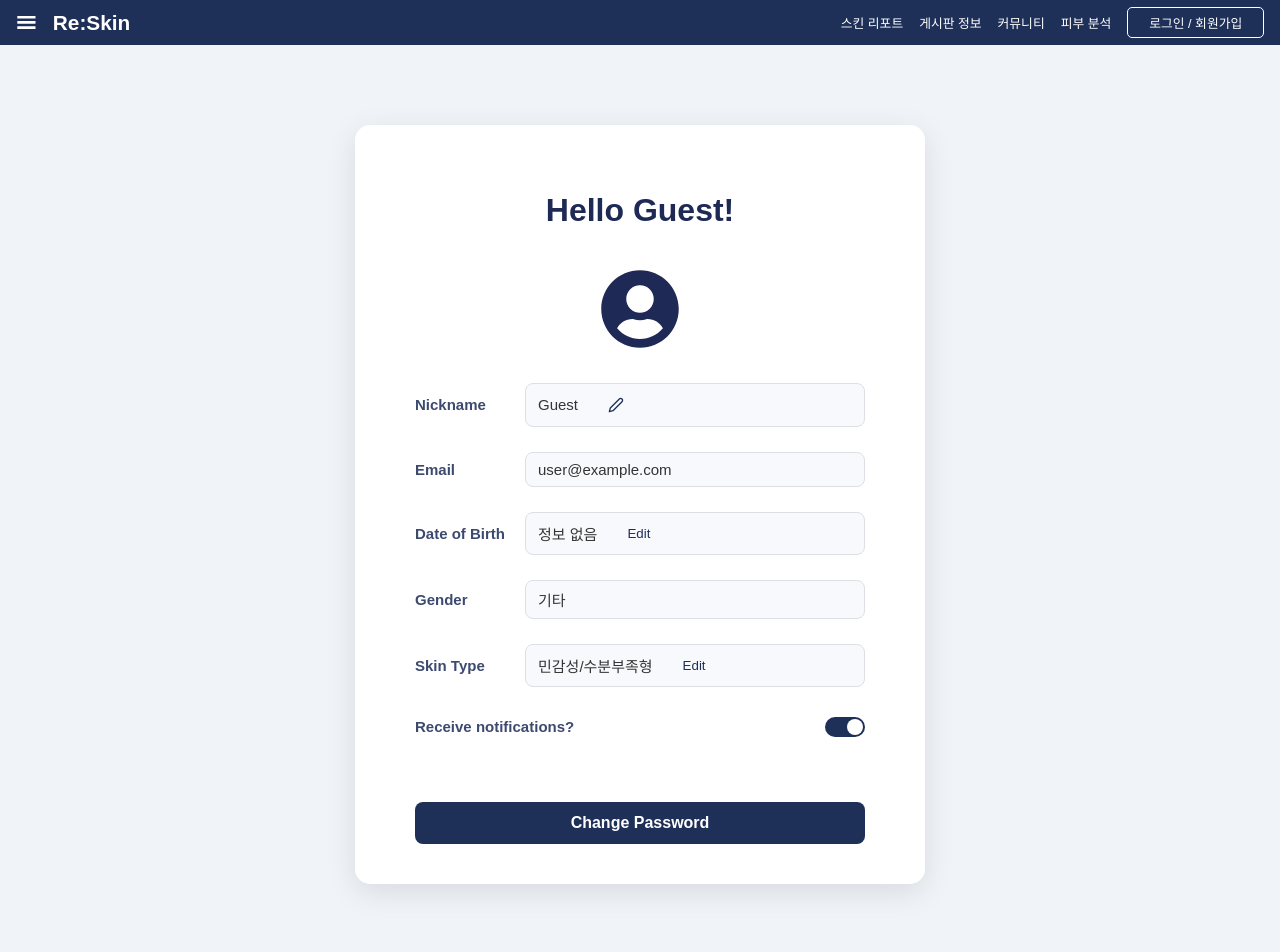
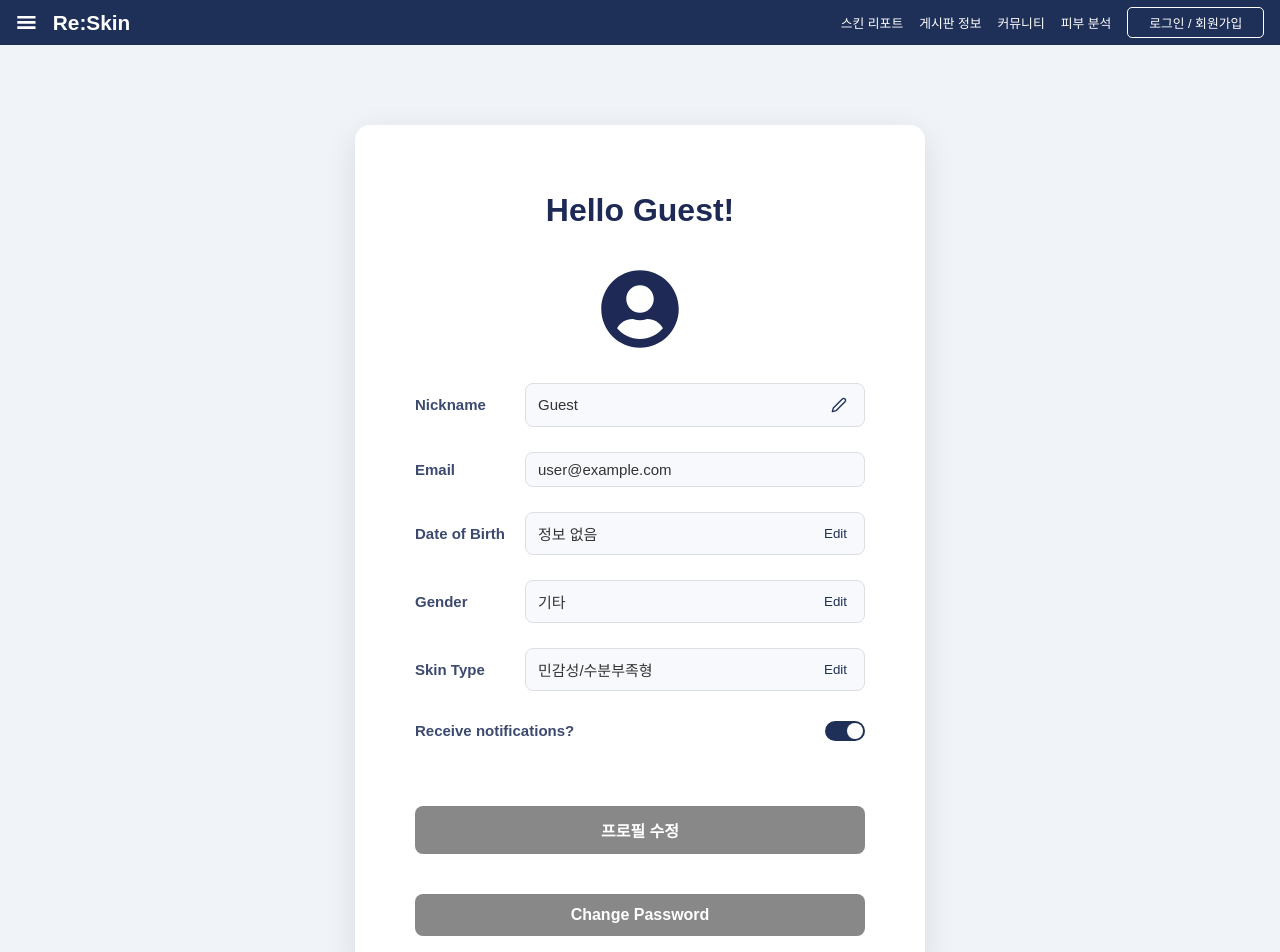
Before and after one commit to tab-captains/RE-Skin-fe, a React (Vite) app: page /profile in a window 1280 px wide. Shown: the top 952 px of the page. Built offline with nearby package versions, Linux system fonts and the light colour scheme.

Commit message:
feat: 프로필 수정 기능 추가

```diff
--- a/src/features/auth/context/AuthContext.jsx
+++ b/src/features/auth/context/AuthContext.jsx
@@ -23,6 +23,12 @@ export function AuthProvider({ children }) {
     const [isLoggedIn, setIsLoggedIn] = useState(!!localStorage.getItem("accessToken"));
     const [user, setUser] = useState(getInitialUser);
 
+    const updateUser = (newUserData) => {
+        const updatedUser = { ...user, ...newUserData };
+        localStorage.setItem("user_data", JSON.stringify(updatedUser));
+        setUser(updatedUser);
+    };
+
     const login = ({token, userData}) => {
         localStorage.setItem("accessToken", token);
         localStorage.setItem("user_data", JSON.stringify(userData));
@@ -43,7 +49,7 @@ export function AuthProvider({ children }) {
     };
 
     return (
-        <AuthContext.Provider value={{ isLoggedIn, user, login, logout}}>
+        <AuthContext.Provider value={{ isLoggedIn, user, login, logout, updateUser}}>
             {children}
         </AuthContext.Provider>
     );
--- a/src/features/auth/pages/ProfilePage.jsx
+++ b/src/features/auth/pages/ProfilePage.jsx
@@ -1,4 +1,4 @@
-import React, { useState } from 'react';
+import React, { useState, useEffect } from 'react';
 import styled from 'styled-components';
 import { FaUserCircle } from 'react-icons/fa';
 import { FiEdit2 } from 'react-icons/fi';
@@ -63,8 +63,24 @@ const InputDisplay = styled.div`
     font-size: 15px;
     margin-left: 10px;
     min-width: 180px;
-    justify-content: flex-start;
+    justify-content: ${props => props.$isEditing ? 'flex-start' : 'space-between'};
     gap: 15px;
+
+    input {
+        border: none;
+        background: none;
+        outline: none;
+        flex-grow: 1;
+        font-size: 15px
+    }
+
+    select {
+        border: none;
+        background: none;
+        outline: none;
+        flex-grow: 1;
+        font-size: 15px
+    }
 `;
 
 const EditButton = styled.button`
@@ -133,11 +149,11 @@ const ToggleSwitch = styled.label`
     }
 `;
 
-const ChangePasswordButton = styled.button`
+const ActionButton = styled.button`
     width: 100%;
     padding: 12px;
     margin-top: 40px;
-    background-color: ${colors.primary};
+    background-color: ${props => props.$isSave ? colors.primary : '#888'};
     color: white;
     border: none;
     border-radius: 8px;
@@ -147,20 +163,50 @@ const ChangePasswordButton = styled.button`
     transition: background-color 0.2s;
 
     &:hover {
-        background-color: ${colors.textAccent};
+        background-color: ${props => props.$isSave ? colors.textAccent : '#666'};
     }
 `;
 
 const ProfilePage = () => {
+    const { user, updateUser } = useAuth();
     const [receiveNotifications, setReceiveNotifications] = useState(true);
-    const { user } = useAuth();
+    const [isEditing, setIsEditing] = useState(false);
+
+    const [editedNickname, setEditedNickname] = useState(user?.username || "");
+    const [editedDob, setEditedDob] = useState(user?.dateOfBirth || "");
+    const [editedGender, setEditedGender] = useState(user?.gender || "male");
+
+    useEffect(() => {
+        setEditedNickname(user?.username || "");
+        setEditedDob(user?.dateOfBirth || "");
+        setEditedGender(user?.gender || "male");
+    }, [user]);
 
     const userData = {
         nickname: user?.username || "Guest",
         email: user?.email || "user@example.com",
-        dob: user?.dateOfBirth || "정보 없음", // ⭐️ 수정 완료: dateOfBirth 참조
+        dob: user?.dateOfBirth || "정보 없음",
         gender: user?.gender === 'male' ? '남성' : user?.gender === 'female' ? '여성' : '기타',
         skinType: "민감성/수분부족형",
+    };
+
+    const handleSave = () => {
+        if (updateUser) {
+            updateUser({
+                username: editedNickname,
+                dateOfBirth: editedDob,
+                gender: editedGender,
+            });
+        }
+        setIsEditing(false);
+    }
+
+    const handleActionClick = () => {
+        if (isEditing) {
+            handleSave();
+        } else {
+            setIsEditing(true);
+        }
     };
 
     return (
@@ -174,9 +220,19 @@ const ProfilePage = () => {
 
                 <UserInputGroup>
                     <Label>Nickname</Label>
-                    <InputDisplay>
-                        {userData.nickname}
-                        <EditButton><FiEdit2 size={16} /></EditButton>
+                    <InputDisplay $isEditing={isEditing}>
+                        {isEditing ? (
+                            <input
+                                type="text"
+                                value={editedNickname}
+                                onChange={(e) => setEditedNickname(e.target.value)}
+                            />
+                        ) : (
+                            <>
+                                {userData.nickname}
+                                <EditButton onClick={() => setIsEditing(true)}><FiEdit2 size={16} /></EditButton>
+                            </>
+                        )}
                     </InputDisplay>
                 </UserInputGroup>
 
@@ -189,16 +245,40 @@ const ProfilePage = () => {
 
                 <UserInputGroup>
                     <Label>Date of Birth</Label>
-                    <InputDisplay>
-                        {userData.dob}
-                        <EditButton>Edit</EditButton>
+                    <InputDisplay $isEditing={isEditing}>
+                        {isEditing ? (
+                            <input
+                                type="date"
+                                value={editedDob}
+                                onChange={(e) => setEditedDob(e.target.value)}
+                            />
+                        ) : (
+                            <>
+                                <span>{userData.dob}</span>
+                                <EditButton onClick={() => setIsEditing(true)}>Edit</EditButton>
+                            </>
+                        )}
                     </InputDisplay>
                 </UserInputGroup>
 
                 <UserInputGroup>
                     <Label>Gender</Label>
-                    <InputDisplay>
-                        {userData.gender}
+                    <InputDisplay $isEditing={isEditing}>
+                        {isEditing ? (
+                            <select
+                                value={editedGender}
+                                onChange={(e) => setEditedGender(e.target.value)}
+                            >
+                                <option value="male">남자</option>
+                                <option value="female">여자</option>
+                                <option value="other">기타</option>
+                            </select>
+                        ) : (
+                            <>
+                                <span>{userData.gender}</span>
+                                <EditButton onClick={() => setIsEditing(true)}>Edit</EditButton>
+                            </>
+                        )}
                     </InputDisplay>
                 </UserInputGroup>
 
@@ -221,7 +301,15 @@ const ProfilePage = () => {
                         <span />
                     </ToggleSwitch>
                 </ToggleWrapper>
-                <ChangePasswordButton>Change Password</ChangePasswordButton>
+
+                <ActionButton
+                    $isSave={isEditing}
+                    onClick={handleActionClick}
+                >
+                    {isEditing ? '저장하기' : '프로필 수정'}
+                </ActionButton>
+
+                {!isEditing && <ActionButton $isSave={false}>Change Password</ActionButton>}
 
             </ContentBox>
         </Container>
```
